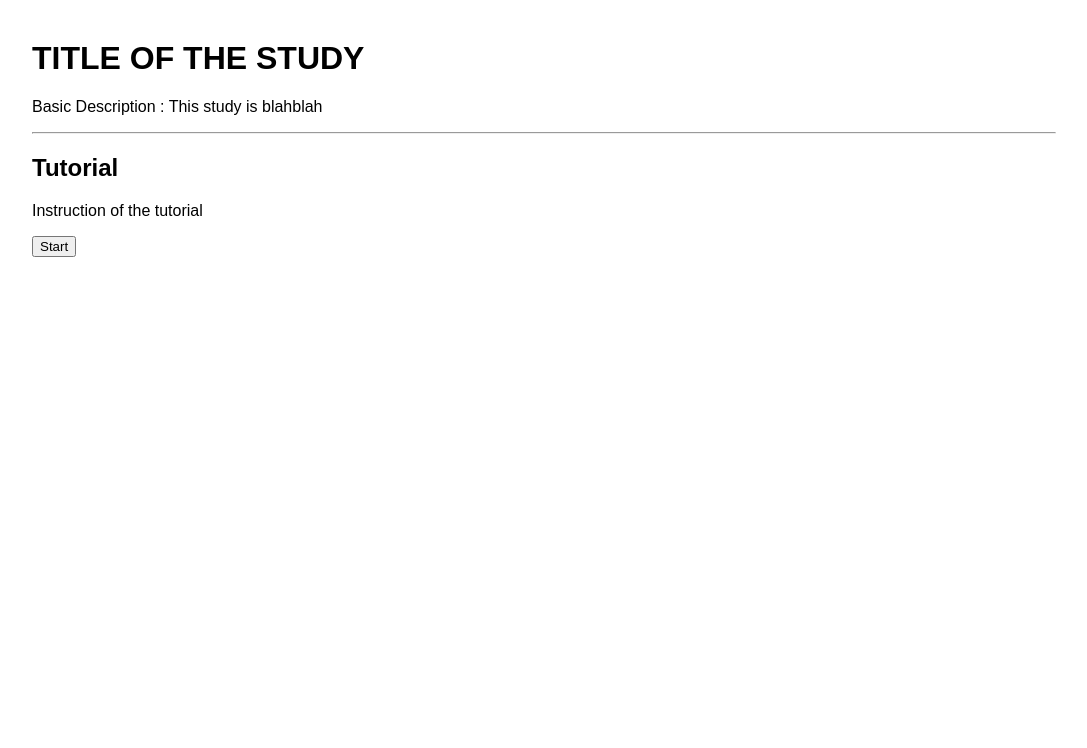
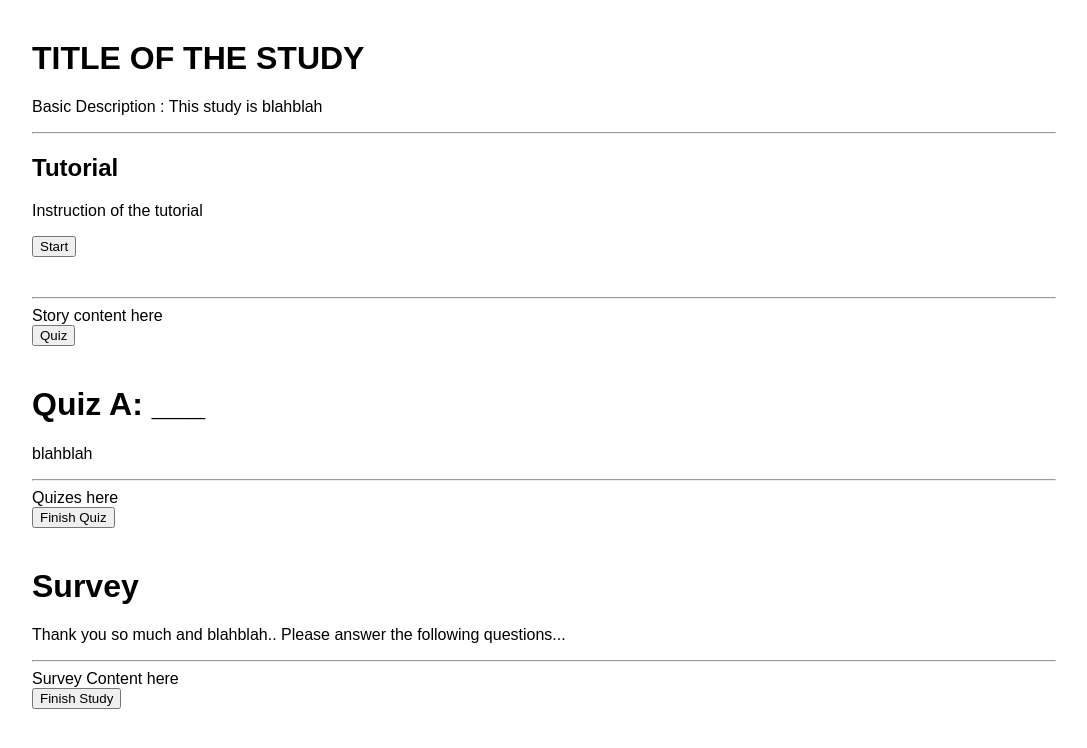
Before and after one commit to reflect9/ids_mturk_aws, a Flask app: template templates/index.html in a window 1280 px wide. Shown: the top 748 px of the page, without its empty margins (96-1183 px from the left). Run offline with Flask 2, Linux system fonts and the light colour scheme; the template is opened without the code that fills it, so the values that code supplies are empty; some libraries are stand-ins or nearby versions.

Commit message:
Added 2022DS

```diff
--- a/application.py
+++ b/application.py
@@ -1,24 +1,31 @@
-from flask import Flask, render_template, request
-import json
+from flask import Flask, render_template, request, session, send_from_directory
+from flask_cors import CORS
+import json, uuid
 import db
 # import db
 import datetime
 
-# print a nice greeting.
-def say_hello(username = "World"):
-    return '<p>Hello %s!</p>\n' % username
 
 # EB looks for an 'application' callable by default.
-application = Flask(__name__)
+application = Flask(__name__, static_url_path='', static_folder='2022DS/build')
+application.secret_key = "super secret key"
+CORS(application)
 
 ################################################################
 ###  Web Page endpoints
-@application.route("/")
-def Index():
-    data={
-        "name":"Tak"
-    }
-    return render_template("index.html",data=data)
+# @application.route("/")
+# def Index():
+#     if 'PersonID' not in session:
+#         session["PersonID"] = str(uuid.uuid4())[:8]
+#     data={
+#         "name":"Tak"
+#     }
+#     return render_template("index.html",data=data)
+
+@application.route("/story")
+def Story():
+    return send_from_directory(application.static_folder,'index.html')
+    # return render_template("story.html")
 
 ################################################################
 ###  AJAX endpoints
@@ -26,7 +33,7 @@
 def AjaxGet():
     action = request.args.get('action')
     if action == "add": # Adding a new record
-        PersonID = request.args.get('PersonID')
+        PersonID = session['PersonID']
         jsonData = json.loads(request.args.get('JSON'))
         db.add({
             "PersonID":PersonID,
--- a/static/js/index.js
+++ b/static/js/index.js
@@ -1,11 +1,76 @@
 
+let stories; // This will contain three(?) stories for the current participant.
+let storyIdx = 0; // Index number of the current story
 
-function ajaxGet(reqJson){
+$.ready(()=>{
+  $(".page").addClass("hidden");
+  $(".intro").removeClass("hidden");
+});
+
+function ajaxGet(reqJson, callback){
   /* Example usage.
-    ajaxGet({"action":"add", "PersonID":"asdf", "JSON":JSON.stringify({'a':1234,'b':234})})
+    ajaxGet({"action":"add", "JSON":JSON.stringify({'a':1234,'b':234})})
   */
-    $.getJSON('ajaxGet',reqJson, (data)=>{
+    $.getJSON('ajaxGet',reqJson, callback);
+}
+
+function fetchStories(){
+  // This method will be called once, when a new participant begins
+  ajaxGet({
+    "action":"fetchStories"
+  }, (data)=>{
+    stories = data.stories;
+  });
+}
+
+function renderStoryAndQuestion(si) {
+  // For the given story index (si), it renders the story and question in the corresponding div
+  $(".story_content").html(stories(si).story.html);
+  $(".quiz_content").html(stories(si).quiz.html);
+
+  // Showing the story page only
+  $(".page").addClass("hidden");
+  $(".story").removeClass("hidden");
+}
+
+function proceedToQuiz() {
+  $(".page").addClass("hidden");
+  $(".quiz").removeClass("hidden");
+}
+
+function proceedToNextStory(){
+  storyIdx++;
+  if (storyIdx == stories.length) {
+    proceedToPostQuestionnaire();
+  } else {
+    renderStoryAndQuestion(storyIdx);
+  }
+}
+
+function proceedToPostQuestionnaire() {
+  $(".page").addClass("hidden");
+  $(".post").removeClass("hidden");
+}
+
+function proceedToBye() {
+
+}
+
+function log(e) {
+  if(e=="start") {
+    // Pressing Start button
+    let jsonString = JSON.stringify({
+      "event":"Start Button"
+    });
+    ajaxGet({
+      "action":"add",
+      "JSON":jsonString
+    }, (data)=>{
       console.log(data);
     });
-
+  } else if(e=="a specific event") {
+    // DEFINE WHAT TO LOG
+  } else if(e=="another specific event") {
+    // DEFINE WHAT TO LOG
+  }
 }
--- a/static/styles/style.css
+++ b/static/styles/style.css
@@ -2,7 +2,10 @@
 body {
   font-family: Arial, Helvetica, sans-serif;
 }
-.main {
+.page {
   margin: 40px auto;
   width: 1024px;
 }
+.hidden {
+  display: none;
+}
--- a/static/styles/style.less
+++ b/static/styles/style.less
@@ -2,7 +2,11 @@
     font-family:Arial, Helvetica, sans-serif;
 }
 
-.main{
+.page{
     margin:40px auto;
     width: 1024px;
 }
+
+.hidden {
+    display:none;
+}
--- a/templates/index.html
+++ b/templates/index.html
@@ -11,15 +11,80 @@
   <body>
 	<script src="{{ url_for('static',filename='js/index.js')}}"></script>
 
-    <div class="main">
+    <!-- INTRODUCTION PART : Shown first -->
+    <div class="intro page">
         <h1> TITLE OF THE STUDY </h1>
         <p> Basic Description : This study is blahblah </p>
         <hr/>
         <h2> Tutorial</h2>
         <p> Instruction of the tutorial</p>
 
-        <button>
+        <script>
+            function start(){
+                log('start');
+                document.location.href = "../story?sid=1";
+            }
+        </script>
+        <button onclick="start()">
             Start
+        </button>
+    </div>
+
+
+    <!-- STORY PART -->
+    <div class="story page">
+        <h1 class="title"></h1>
+        <p class="instruction"></p>
+        <hr/>
+        <div class="story_content">
+            Story content here
+        </div>
+        <script>
+            function handlerStoryFinished(){
+                log('story finished: '+storyIdx);
+                proceedToQuiz();
+            }
+        </script>
+        <button onclick="handlerStoryFinished()">
+            Quiz
+        </button>
+    </div>
+
+    <!-- QUIZ PART -->
+    <div class="quiz page">
+        <h1> Quiz A: ___ </h1>
+        <p> blahblah </p>
+        <hr/>
+        <div class="quiz_content">
+            Quizes here
+        </div>
+        <script>
+            function handlerQuizFinished(){
+                log('quiz finished: '+storyIdx);
+                proceedToNextStory();
+            }
+        </script>
+        <button onclick="handlerQuizFinished()">
+            Finish Quiz
+        </button>
+    </div>
+
+    <!-- POST QUESTIONNAIRE PART -->
+    <div class="post page">
+        <h1> Survey  </h1>
+        <p> Thank you so much and blahblah.. Please answer the following questions... </p>
+        <hr/>
+        <div class="survey_content">
+            Survey Content here
+        </div>
+        <script>
+            function handlerFinishStudy(){
+                log('post questionnaire finished: ');
+                proceedToBye();
+            }
+        </script>
+        <button onclick="handlerFinishStudy()">
+            Finish Study
         </button>
     </div>
 
```
Also changed, not shown: templates/quiz.html (added, +15 -0 lines), templates/story.html (added, +33 -0 lines), 2 other files.
